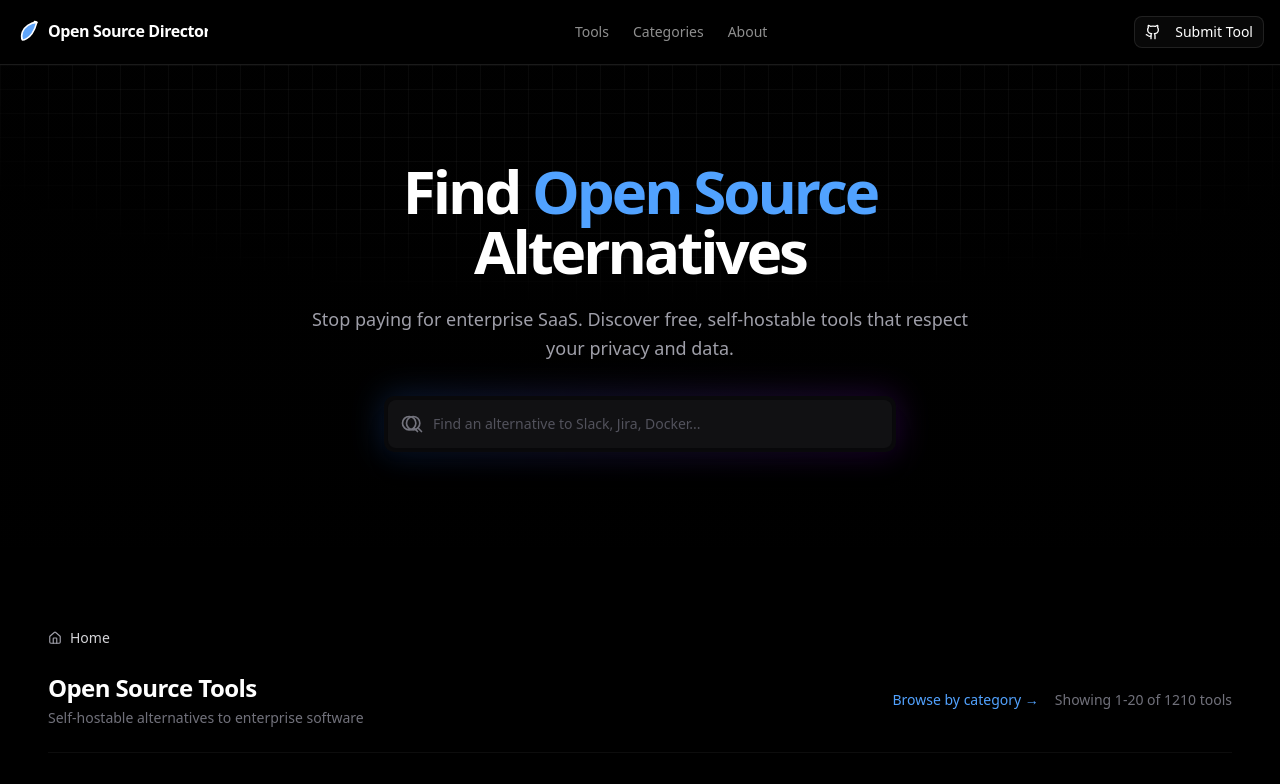
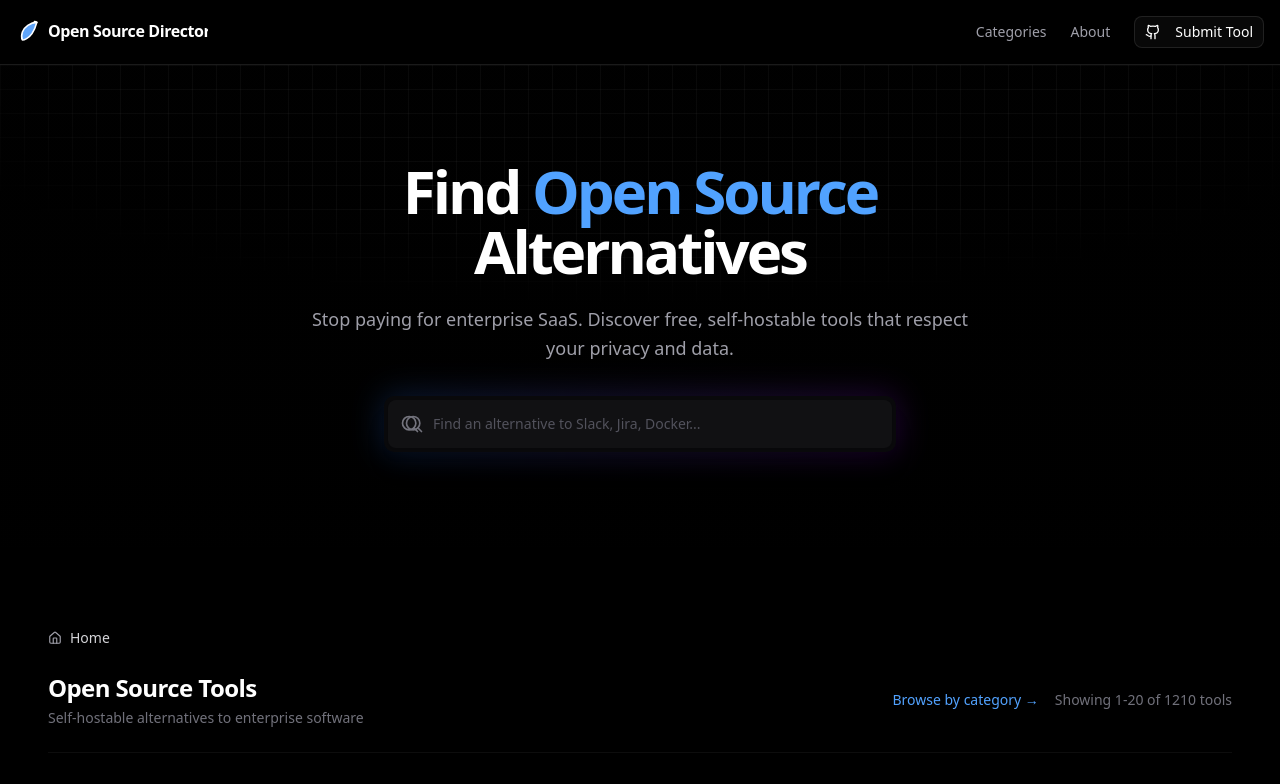
Before and after one commit to outaghzaothmane-create/Comparison-Engine, a Next.js app: page / in a window 1280 px wide. Shown: the top 784 px of the page. Built offline with nearby package versions, Linux system fonts and the light colour scheme.

Commit message:
chore: add render.yaml and deployment guide

```diff
--- a/app/layout.tsx
+++ b/app/layout.tsx
@@ -21,7 +21,7 @@ export const metadata: Metadata = {
   },
 };
 
-import { SiteHeader } from "@/components/site-header";
+import { Navbar } from "@/components/navbar";
 import { SiteFooter } from "@/components/site-footer";
 
 // ... existing code ...
@@ -37,7 +37,7 @@ export default function RootLayout({
         className={`font-sans antialiased bg-black text-white min-h-screen overflow-x-hidden`}
       >
         <div className="flex min-h-screen flex-col">
-          <SiteHeader />
+          <Navbar />
           <main className="flex-1 w-full bg-black">{children}</main>
           <SiteFooter />
         </div>
--- a/components/navbar.tsx
+++ b/components/navbar.tsx
@@ -1,12 +1,25 @@
+'use client';
+
+import * as React from 'react';
 import Link from 'next/link';
 import Image from 'next/image';
+import { usePathname } from 'next/navigation';
+import { Menu, X, Github } from 'lucide-react';
 import { Button } from '@/components/ui/button';
-import { Github } from 'lucide-react';
 
 export function Navbar() {
+    const [isMobileMenuOpen, setIsMobileMenuOpen] = React.useState(false);
+    const pathname = usePathname();
+
+    // Close mobile menu when route changes
+    React.useEffect(() => {
+        setIsMobileMenuOpen(false);
+    }, [pathname]);
+
     return (
-        <header className="sticky top-0 z-50 w-full border-b border-white/10 bg-black/50 backdrop-blur-xl supports-[backdrop-filter]:bg-black/20">
-            <div className="container mx-auto px-4 h-16 flex items-center justify-between max-w-7xl">
+        <nav className="sticky top-0 z-50 w-full border-b border-white/10 bg-background/80 backdrop-blur-md">
+            <div className="container mx-auto flex h-16 items-center justify-between px-4 max-w-7xl">
+                {/* Logo */}
                 <Link href="/" className="flex items-center gap-2">
                     <Image
                         src="/logo.svg"
@@ -18,7 +31,8 @@ export function Navbar() {
                     />
                 </Link>
 
-                <nav className="hidden md:flex items-center gap-6">
+                {/* Desktop Navigation */}
+                <div className="hidden md:flex items-center gap-6">
                     <Link
                         href="/categories"
                         className="text-sm font-medium text-zinc-400 hover:text-white transition-colors"
@@ -26,22 +40,60 @@ export function Navbar() {
                         Categories
                     </Link>
                     <Link
-                        href="/"
+                        href="/about"
                         className="text-sm font-medium text-zinc-400 hover:text-white transition-colors"
                     >
-                        All Tools
+                        About
                     </Link>
-                </nav>
-
-                <div className="flex items-center gap-4">
-                    <Button asChild variant="outline" size="sm" className="hidden sm:flex border-white/10 bg-white/5 text-white hover:bg-white/10 hover:text-white">
+                    <Button asChild variant="outline" size="sm" className="border-white/10 bg-white/5 text-white hover:bg-white/10 hover:text-white">
                         <Link href="/submit">
                             <Github className="mr-2 h-4 w-4" />
                             Submit Tool
                         </Link>
                     </Button>
                 </div>
+
+                {/* Mobile Menu Toggle */}
+                <Button
+                    variant="ghost"
+                    size="icon"
+                    className="md:hidden text-zinc-400 hover:text-white hover:bg-white/5"
+                    onClick={() => setIsMobileMenuOpen(!isMobileMenuOpen)}
+                >
+                    {isMobileMenuOpen ? (
+                        <X className="h-6 w-6" />
+                    ) : (
+                        <Menu className="h-6 w-6" />
+                    )}
+                    <span className="sr-only">Toggle menu</span>
+                </Button>
             </div>
-        </header>
+
+            {/* Mobile Dropdown */}
+            {isMobileMenuOpen && (
+                <div className="absolute top-16 left-0 w-full border-b border-white/10 bg-zinc-950 p-4 flex flex-col gap-4 shadow-xl md:hidden animate-in slide-in-from-top-2 fade-in duration-200">
+                    <Link
+                        href="/categories"
+                        className="text-base font-medium text-zinc-400 hover:text-white transition-colors px-2 py-1"
+                        onClick={() => setIsMobileMenuOpen(false)}
+                    >
+                        Categories
+                    </Link>
+                    <Link
+                        href="/about"
+                        className="text-base font-medium text-zinc-400 hover:text-white transition-colors px-2 py-1"
+                        onClick={() => setIsMobileMenuOpen(false)}
+                    >
+                        About
+                    </Link>
+                    <Button asChild variant="outline" className="w-full justify-start border-white/10 bg-white/5 text-white hover:bg-white/10 hover:text-white">
+                        <Link href="/submit" onClick={() => setIsMobileMenuOpen(false)}>
+                            <Github className="mr-2 h-4 w-4" />
+                            Submit Tool
+                        </Link>
+                    </Button>
+                </div>
+            )}
+        </nav>
     );
 }
--- /dev/null
+++ b/render.yaml
@@ -0,0 +1,13 @@
+services:
+  - type: web
+    name: os-directory
+    env: node
+    plan: free
+    buildCommand: npm install && npm run build
+    startCommand: npm run start
+    envVars:
+      - key: NODE_VERSION
+        value: 20
+      - key: NEXT_PUBLIC_APP_URL
+        sync: false
+    autoDeploy: true
```
Also changed, not shown: 1 other file (tests, documents, lock files or other folders).
